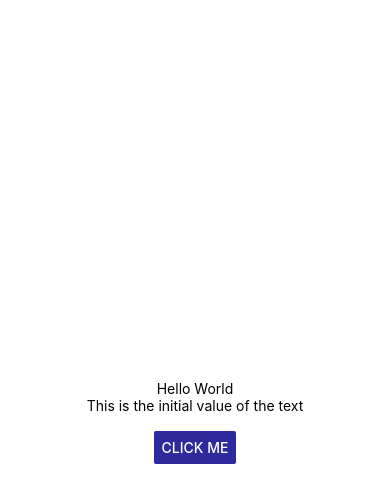
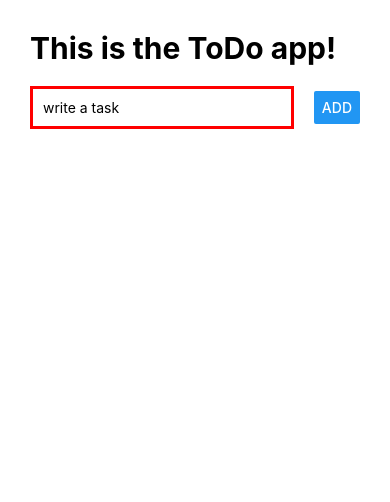
Before and after one commit to omelale/first-react-native-app, a React Native app: screen / in a window 390 px wide. Shown: the top 502 px of the page. Built offline with nearby package versions, Linux system fonts and the light colour scheme.

Commit message:
Added basics

```diff
--- a/App.js
+++ b/App.js
@@ -1,34 +1,45 @@
-import { StatusBar } from 'expo-status-bar';
-import { StyleSheet, Text, View, Button, Alert } from 'react-native';
-import {useState} from "react";
+import {Button, StyleSheet, Text, TextInput, View} from 'react-native';
 
 export default function App() {
-  const [text, editText] = useState('This is the initial value of the text')
     return (
-      <View style={styles.container}>
-        <Text>Hello World</Text>
-        <Text>{text}</Text>
-        <View style={styles.separator} />
+        <View style={styles.mainContainer}>
+            <View>
+                <Text style={styles.mainTitle}>This is the ToDo app!</Text>
+            </View>
+            <View style={styles.inputDiv}>
+                <TextInput placeholder={'write a task'} style={styles.textinput}/>
                 <Button
-            title="Click me"
-            color= '#2f299e'
-            onPress = { () => editText('Yes, the text changed!') }
+                    title='Add' style={styles.btn}
                 />
-        <StatusBar style="auto" />
+            </View>
+            <View>
+            </View>
         </View>
     );
 }
-
 const styles = StyleSheet.create({
-  container: {
-    flex: 1,
-    backgroundColor: '#fff',
+    'mainContainer': {
+        padding: 30
+    },
+    'mainTitle': {
+        fontSize: 30,
+        fontWeight: "700",
         alignItems: 'center',
-    justifyContent: 'center',
+        marginBottom: 20,
     },
-  separator: {
-    marginVertical: 8,
-    borderBottomColor: '#737373',
-    borderBottomWidth: StyleSheet.hairlineWidth,
+    'inputDiv': {
+        flexDirection: 'row',
+        justifyContent: 'space-between',
+        alignItems: 'center'
+    },
+    'textinput': {
+        borderWidth: 3,
+        borderColor: 'red',
+        padding: 10,
+        width: '80%'
+    },
+    'btn': {
+        padding: 40,
+        height: 40
     }
 });
```
Lines whose indentation alone changed are shown as unchanged.
